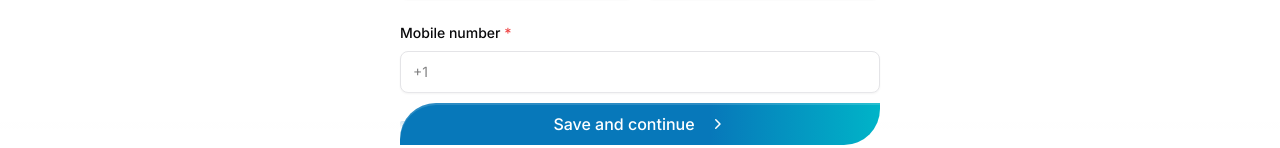
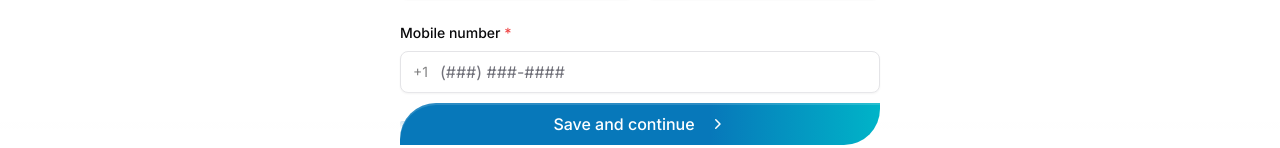
Before and after one commit to pamroque/preventivemd-site, a Next.js app: page /get-started/questionnaire in a window 1280 px wide. Shown: the part 607-755 px from the top of the page. Built offline with nearby package versions, Linux system fonts and the light colour scheme.

Commit message:
Minor interaction updates

```diff
--- a/src/app/get-started/questionnaire/choose-treatments/page.tsx
+++ b/src/app/get-started/questionnaire/choose-treatments/page.tsx
@@ -112,6 +112,7 @@ export default function ChooseTreatmentsPage() {
   const [currentStep, setCurrentStep] = useState<PriorStep | null>(null)
   const [isNavigating, setIsNavigating] = useState(false)
   const [showEmptyError, setShowEmptyError] = useState(false)
+  const [showPreCheckedNote, setShowPreCheckedNote] = useState(true)
 
   useEffect(() => {
     // Step-5 conditions determine per-treatment ineligibility.
@@ -155,6 +156,7 @@ export default function ChooseTreatmentsPage() {
     }
     if (restored) {
       setSelected(new Set(restored))
+      setShowPreCheckedNote(false)
     } else if (preId) {
       setSelected(new Set([preId]))
     }
@@ -202,6 +204,7 @@ export default function ChooseTreatmentsPage() {
 
   function toggle(id: string) {
     setShowEmptyError(false)
+    setShowPreCheckedNote(false)
     setSelected(prev => {
       const next = new Set(prev)
       if (next.has(id)) next.delete(id)
@@ -278,7 +281,7 @@ export default function ChooseTreatmentsPage() {
                   </>
                 )}
               </p>
-              {done && preCheckedId && (
+              {done && preCheckedId && showPreCheckedNote && (
                 <p className="text-sm leading-5 text-[rgba(0,0,0,0.6)]">
                   Some options have been pre-checked based on your initial interest.
                 </p>
--- a/src/app/get-started/questionnaire/page.tsx
+++ b/src/app/get-started/questionnaire/page.tsx
@@ -1,6 +1,6 @@
 'use client'
 
-import { useEffect, useRef, useState } from 'react'
+import { useEffect, useState } from 'react'
 import { useForm } from 'react-hook-form'
 import { zodResolver } from '@hookform/resolvers/zod'
 import { z } from 'zod'
@@ -12,6 +12,15 @@ import { saveStep, getStepValues } from '@/lib/intake-session-store'
 // ─── Assets ──────────────────────────────────────────────────────────────────
 
 const AVATAR_URL = '/assets/avatar-eve.png'
+
+// ─── Phone formatting ─────────────────────────────────────────────────────────
+
+function formatPhone(digits: string): string {
+  if (digits.length === 0) return ''
+  if (digits.length <= 3) return `(${digits}`
+  if (digits.length <= 6) return `(${digits.slice(0, 3)}) ${digits.slice(3)}`
+  return `(${digits.slice(0, 3)}) ${digits.slice(3, 6)}-${digits.slice(6)}`
+}
 
 // ─── Icons ───────────────────────────────────────────────────────────────────
 
@@ -212,6 +221,11 @@ export default function QuestionnaireStep1() {
 
   const selectedSex = watch('sex')
 
+  const [phoneDisplay, setPhoneDisplay] = useState<string>(() =>
+    formatPhone(typeof saved.phone === 'string' ? saved.phone : '')
+  )
+  const { ref: phoneRef } = register('phone')
+
   function handleDateInput(e: React.ChangeEvent<HTMLInputElement>) {
     let v = e.target.value.replace(/\D/g, '')
     if (v.length > 8) v = v.slice(0, 8)
@@ -224,8 +238,8 @@ export default function QuestionnaireStep1() {
 
   function handlePhoneInput(e: React.ChangeEvent<HTMLInputElement>) {
     const digits = e.target.value.replace(/\D/g, '').slice(0, 10)
+    setPhoneDisplay(formatPhone(digits))
     setValue('phone', digits, { shouldValidate: false })
-    e.target.value = digits
   }
 
   async function onSubmit(data: FormValues) {
@@ -235,7 +249,7 @@ export default function QuestionnaireStep1() {
       data.sex === 'female' ? 'Female' : 'Male',
       data.dateOfBirth,
       stateName,
-      `+1 ${data.phone}`,
+      `+1 ${formatPhone(data.phone)}`,
       ...(data.smsConsent ? ['Opt in to promotional texts'] : []),
     ]
     saveStep(
@@ -463,12 +477,15 @@ export default function QuestionnaireStep1() {
                   <span className="px-3 text-sm text-[#09090b] opacity-50 shrink-0 leading-5">
                     +1
                   </span>
+                  {/* Hidden input — RHF reads raw digits from this ref on submit */}
+                  <input type="hidden" name="phone" ref={phoneRef} />
                   <input
                     id="phone"
                     type="tel"
                     inputMode="numeric"
                     autoComplete="tel-national"
-                    {...register('phone')}
+                    placeholder="(###) ###-####"
+                    value={phoneDisplay}
                     onChange={handlePhoneInput}
                     className="flex-1 h-full bg-transparent text-base text-[rgba(0,0,0,0.87)] placeholder:text-[#71717a] focus:outline-none border-0 py-1.5 pr-3"
                     aria-invalid={!!errors.phone}
@@ -489,7 +506,7 @@ export default function QuestionnaireStep1() {
                 </div>
                 <div className="flex flex-col gap-1">
                   <label htmlFor="smsConsent" className="text-sm font-medium text-[#09090b] leading-5 cursor-pointer">
-                    I&rsquo;d like to receive recurring promotional texts from Preventive.
+                    I&rsquo;d like to receive recurring promotional texts from PreventiveMD.
                   </label>
                   <p className="text-sm text-[#71717a] leading-5">
                     Msg &amp; data rates may apply. Message frequency varies. Reply STOP to opt out and HELP for help. Consent is not a condition of purchase.
--- a/src/app/get-started/questionnaire/step-2/page.tsx
+++ b/src/app/get-started/questionnaire/step-2/page.tsx
@@ -245,7 +245,8 @@ export default function QuestionnaireStep2() {
                   Height <span className="text-red-500">*</span>
                 </label>
                 <div className="flex gap-2">
-                  <div className={`flex-1 ${inputWrapperCls} ${errors.heightFeet ? inputErrorCls : ''}`}>
+                  <div className="flex-1 flex flex-col gap-1">
+                    <div className={`${inputWrapperCls} ${errors.heightFeet ? inputErrorCls : ''}`}>
                       <input
                         type="number"
                         inputMode="numeric"
@@ -261,7 +262,10 @@ export default function QuestionnaireStep2() {
                         feet
                       </span>
                     </div>
-                  <div className={`flex-1 ${inputWrapperCls} ${errors.heightInches ? inputErrorCls : ''}`}>
+                    <FieldError message={errors.heightFeet?.message} />
+                  </div>
+                  <div className="flex-1 flex flex-col gap-1">
+                    <div className={`${inputWrapperCls} ${errors.heightInches ? inputErrorCls : ''}`}>
                       <input
                         type="number"
                         inputMode="numeric"
@@ -277,9 +281,9 @@ export default function QuestionnaireStep2() {
                         inches
                       </span>
                     </div>
+                    <FieldError message={errors.heightInches?.message} />
                   </div>
-                <FieldError message={errors.heightFeet?.message} />
-                <FieldError message={errors.heightInches?.message} />
+                </div>
               </div>
 
               <div className="flex flex-col gap-1.5">
--- a/src/app/get-started/questionnaire/step-4/page.tsx
+++ b/src/app/get-started/questionnaire/step-4/page.tsx
@@ -169,7 +169,7 @@ export default function QuestionnaireStep4() {
     router.push(NEXT_STEP)
   }
 
-  const showExpanded = selection === 'yes'
+  const showExpanded = done && selection === 'yes'
 
   return (
     <>
```
Lines whose indentation alone changed are shown as unchanged.
